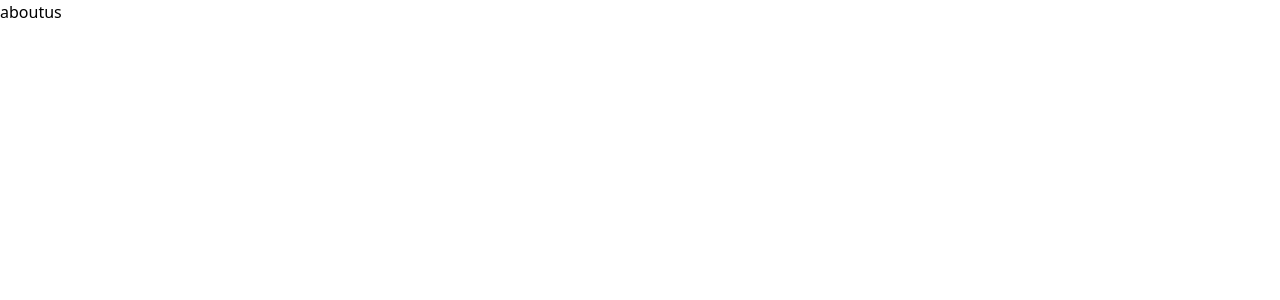
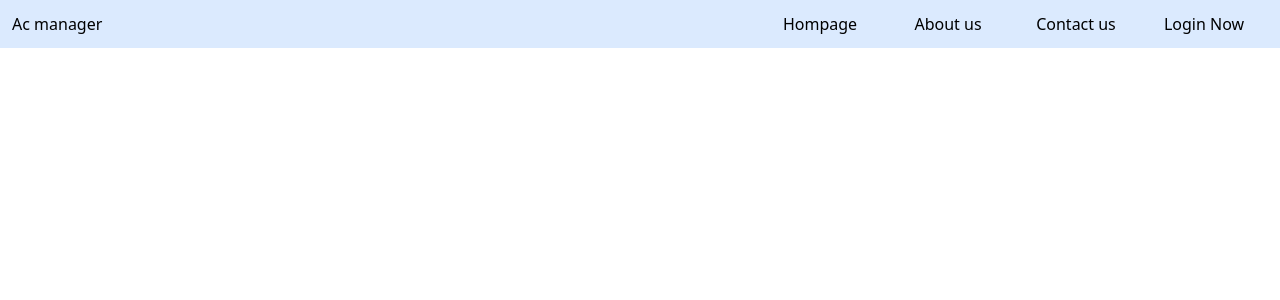
Before and after one commit to surendraSinghKamboj/accounts-manger, a Next.js app: page /aboutus in a window 1280 px wide. Shown: the top 300 px of the page. Built offline with nearby package versions, Linux system fonts and the light colour scheme.

Commit message:
bug fixed

```diff
--- a/src/components/Input.jsx
+++ b/src/components/Input.jsx
@@ -19,7 +19,7 @@ const Input = ({ type, label, name, onChange }) => {
 				className={`absolute px-2 text-sm mt-[4px] transition-all duration-500 left-2 label ${
 					isInputFocused
 						? "translate-y-[-20px] px-2 border-l-2 border-r-2 border-r-green-500 rounded-full border-l-green-500 bg-white "
-						: "translate-y-0"
+						: "translate-y-0 hidden"
 				}`}
 			>
 				{label}
@@ -31,6 +31,7 @@ const Input = ({ type, label, name, onChange }) => {
 				onBlur={handleInputBlur}
 				name={name}
 				onChange={onChange}
+				placeholder={label}
 			/>
 		</div>
 	);
--- a/src/pages/Login.jsx
+++ b/src/pages/Login.jsx
@@ -45,7 +45,9 @@ const Login = () => {
 							type="password"
 						/>
 					</div>
-          <button className="absolute bottom-0 left-[10%] sm:left-[20%] border-2 border-blue-400 hover:bg-blue-400 hover:text-white transition-all duration-500 px-2 rounded-full">Submit</button>
+					<button className="absolute bottom-0 left-[10%] sm:left-[20%] border-2 border-blue-400 hover:bg-blue-400 hover:text-white transition-all duration-500 px-2 rounded-full">
+						Submit
+					</button>
 				</form>
 			</section>
 		</>
--- a/src/pages/aboutus.jsx
+++ b/src/pages/aboutus.jsx
@@ -1,9 +1,16 @@
-import React from 'react'
+import Navbar from "@/components/Navbar";
+import React from "react";
 
 const aboutus = () => {
-  return (
-    <div>aboutus</div>
-  )
-}
+	const navMenu = [
+		{ path: "/", menu: "Hompage" },
+		{ path: "/aboutus", menu: "About us" },
+		{ path: "/contactus", menu: "Contact us" },
+		{ path: "/Login", menu: "Login Now" },
+	];
+	return <>
+  <Navbar navMenu={navMenu}/>
+  </>;
+};
 
-export default aboutus
+export default aboutus;
--- a/src/pages/contactus.jsx
+++ b/src/pages/contactus.jsx
@@ -1,9 +1,18 @@
-import React from 'react'
+import Navbar from "@/components/Navbar";
+import React from "react";
 
 const contactus = () => {
-  return (
-    <div>contactus</div>
-  )
-}
+	const navMenu = [
+		{ path: "/", menu: "Hompage" },
+		{ path: "/aboutus", menu: "About us" },
+		{ path: "/contactus", menu: "Contact us" },
+		{ path: "/Login", menu: "Login Now" },
+	];
+	return (
+		<>
+			<Navbar navMenu={navMenu} />
+		</>
+	);
+};
 
-export default contactus
+export default contactus;
```
